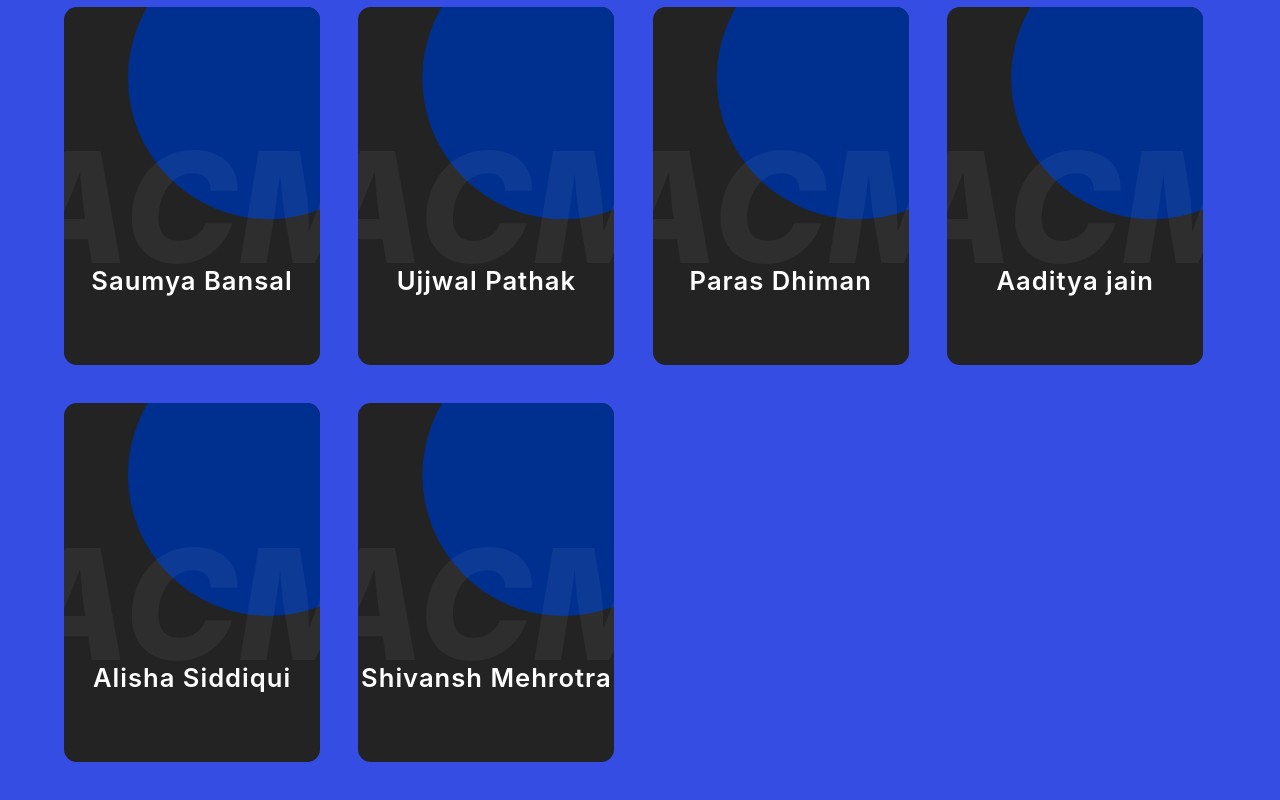
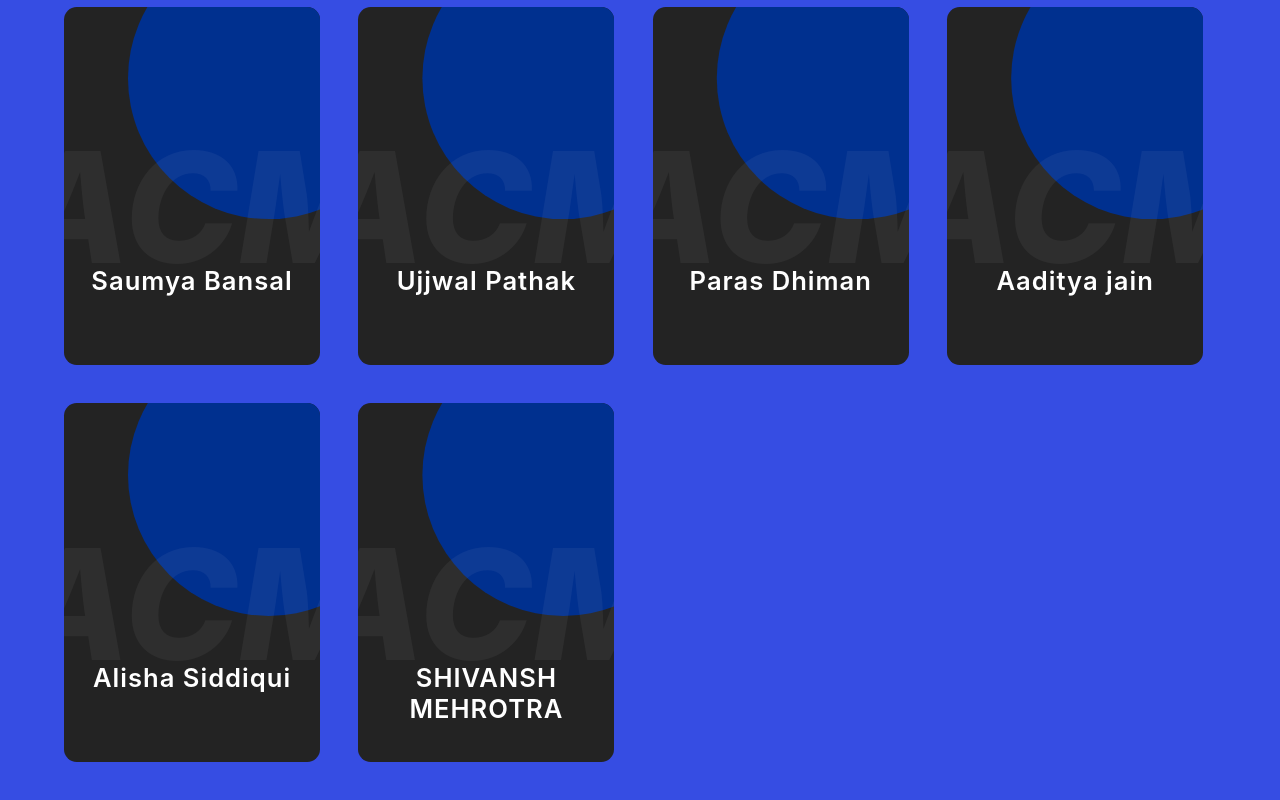
Before and after one commit to ACM-JUIT/ACM-Members, a React (Create React App) app: page / in a window 1280 px wide. Shown: the part 1151-1951 px from the top of the page. Built offline with nearby package versions, Linux system fonts and the light colour scheme.

Commit message:
added new changes to PR

```diff
--- a/src/data.js
+++ b/src/data.js
@@ -94,7 +94,7 @@ export const membersData = [
 
     },
     {
-      name: "Shivansh Mehrotra",
+      name: "SHIVANSH MEHROTRA",
       quote: "Member of ACM JUIT",
       insta: "https://www.instagram.com/shivanshmehrotra_14",
       github: "https://github.com/S-Mcode2hack",
```
